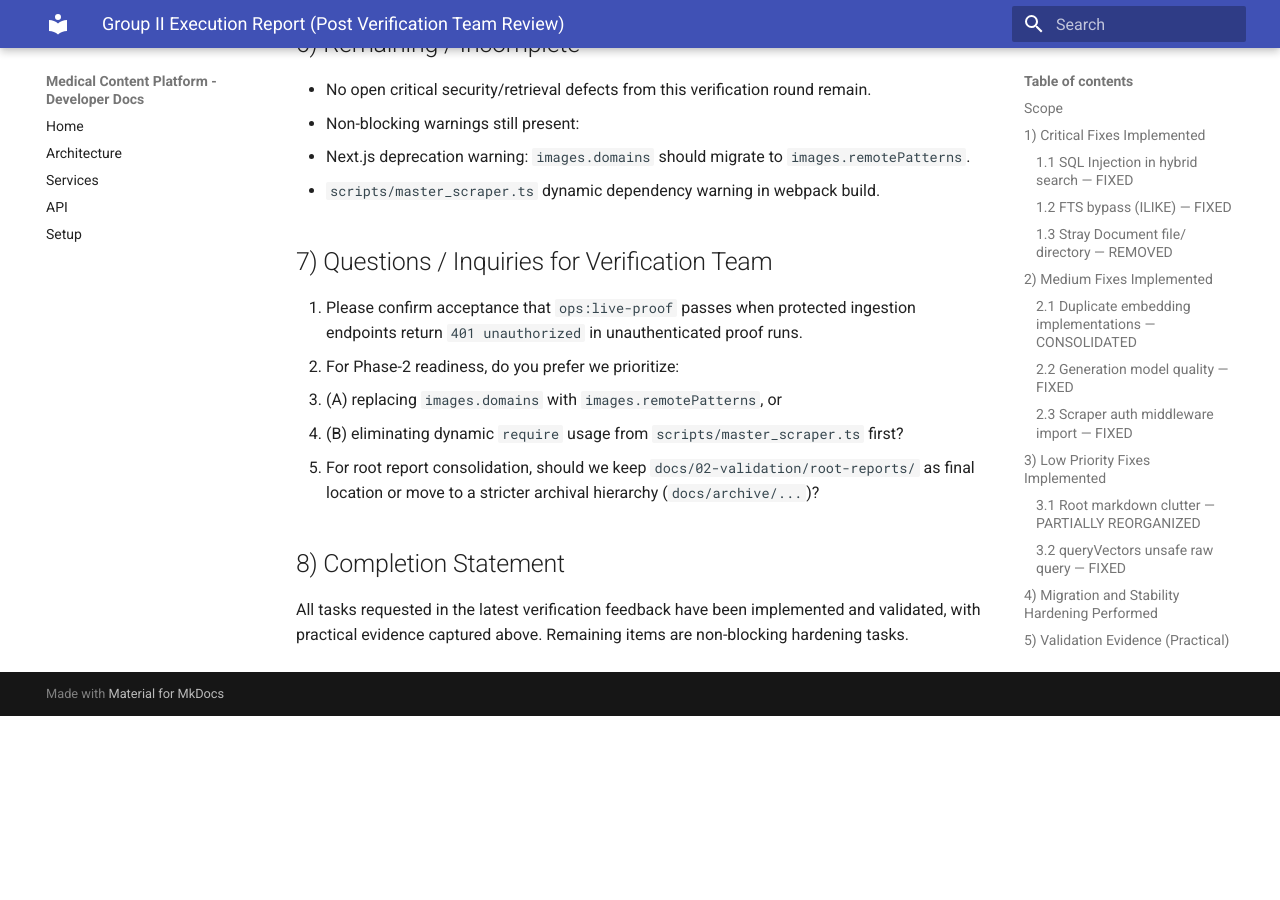
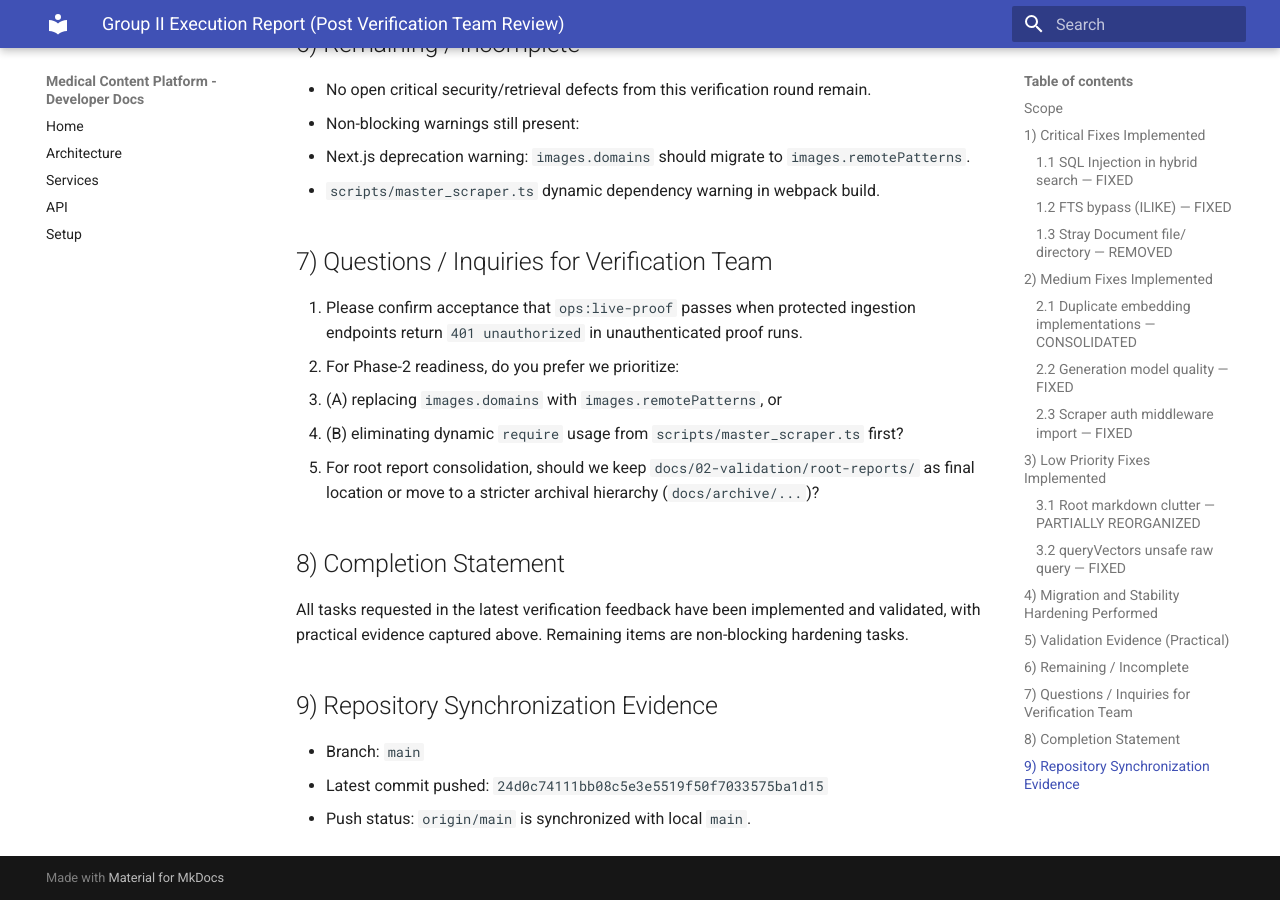
Before and after one commit to mosathawabamosa2020-rgb/medical-content-platform, an MkDocs documentation site: the page built from docs/02-validation/IMPLEMENTATION_EXECUTION_REPORT_GROUP_II_2026-03-22.md, in a window 1280 px wide and 900 px high, scrolled down 3003 px. Built offline with MkDocs 1.6.1 and Material for MkDocs 9.7.7, drawn with Linux system fonts in a browser that asks for light colours; before the commit the page ends 3719 px from its top, so only the background shows below that.

Commit message:
docs: add sync evidence to Group II report

```diff
--- a/docs/02-validation/IMPLEMENTATION_EXECUTION_REPORT_GROUP_II_2026-03-22.md
+++ b/docs/02-validation/IMPLEMENTATION_EXECUTION_REPORT_GROUP_II_2026-03-22.md
@@ -93,3 +93,8 @@ This report addresses the verification team findings dated 2026-03-22 and confir
 
 ## 8) Completion Statement
 All tasks requested in the latest verification feedback have been implemented and validated, with practical evidence captured above. Remaining items are non-blocking hardening tasks.
+
+## 9) Repository Synchronization Evidence
+- Branch: `main`
+- Latest commit pushed: `24d0c74111bb08c5e3e5519f50f7033575ba1d15`
+- Push status: `origin/main` is synchronized with local `main`.
```
